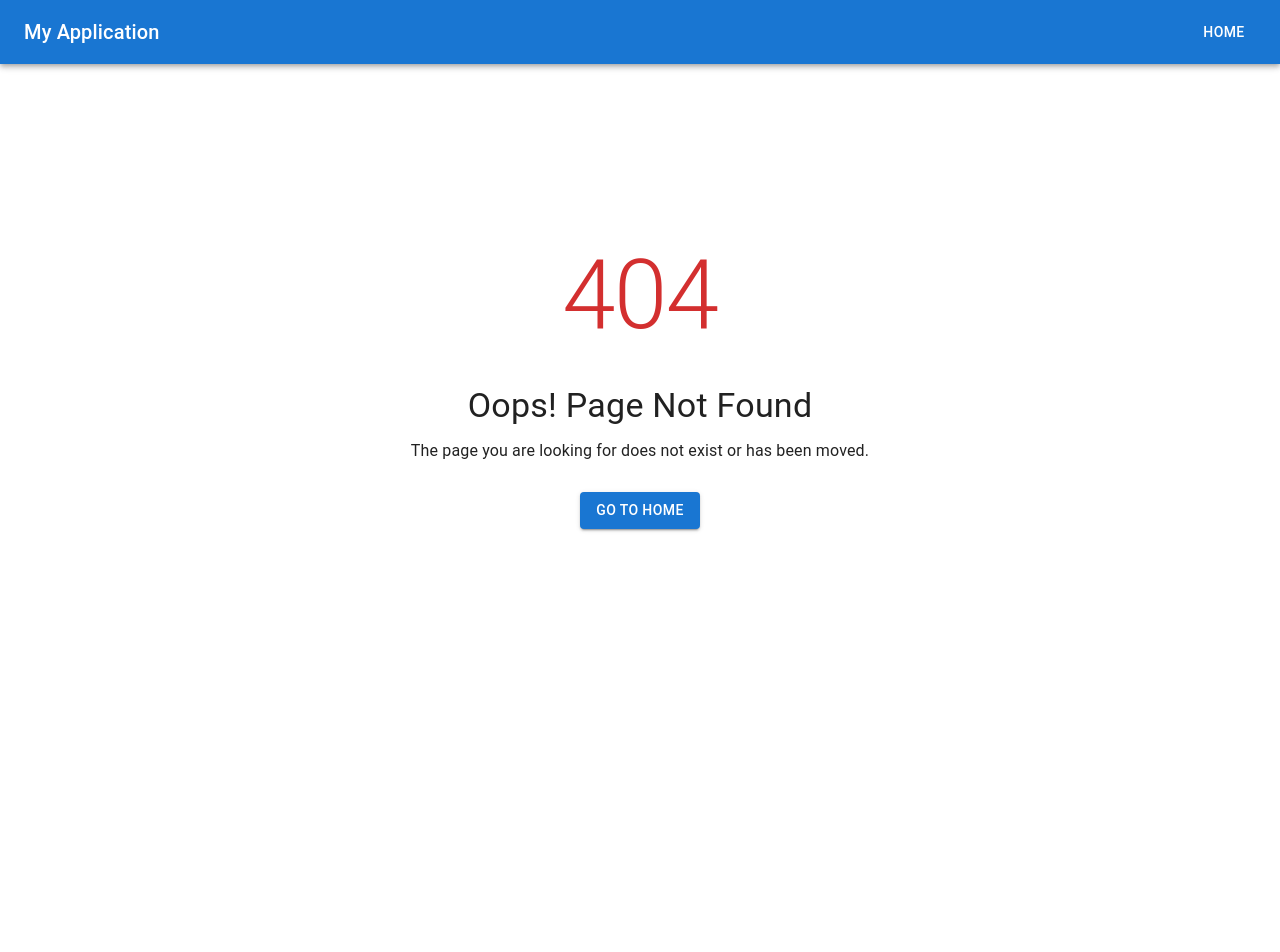
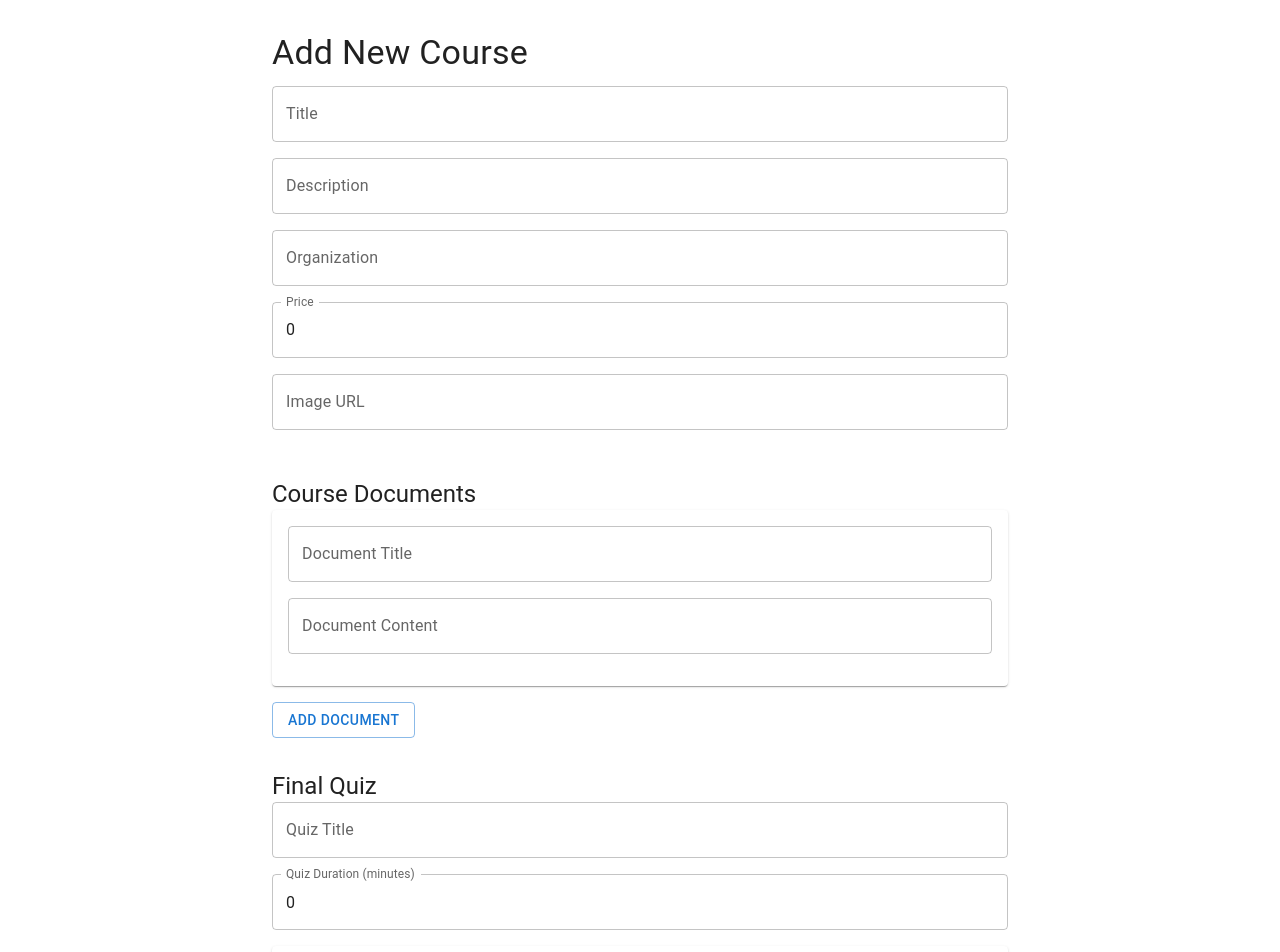
Before and after one commit to tuogn2/WebManagerCertificate, a React (Vite) app: page /add-course in a window 1280 px wide. Before the commit this address had no page. Shown: the top 952 px of the page. Before the commit the page ends 800 px from the top, so only its background shows below. Built offline with nearby package versions, Linux system fonts and the light colour scheme.

Commit message:
complete add course page

```diff
--- a/src/components/adminComponents/SideBar.jsx
+++ b/src/components/adminComponents/SideBar.jsx
@@ -1,4 +1,4 @@
-import React from "react";
+import React, { useState } from "react";
 import {
   Box,
   List,
@@ -8,24 +8,32 @@ import {
   Drawer,
   Typography,
   ListItemButton,
+  Button,
 } from "@mui/material";
 import { Dashboard, Book, Add, Settings } from "@mui/icons-material";
-import { useNavigate } from "react-router-dom";
 import { PRIMARY_COLOR } from "../../styles/styles";
+import LogoutIcon from "@mui/icons-material/Logout";
 
 // Kích thước của drawer
 const drawerWidth = 240;
 
-export default function SideBar() {
-  const navigate = useNavigate();
+export default function SideBar({ onItemSelected }) {
+  // State to keep track of the selected item
+  const [activeItem, setActiveItem] = useState("Dashboard");
 
   // Các mục trong thanh điều hướng
   const menuItems = [
-    { text: "Dashboard", icon: <Dashboard />, path: "/" },
-    { text: "Quản lý khóa học", icon: <Book />, path: "/manage-courses" },
-    { text: "Thêm khóa học", icon: <Add />, path: "/add-course" },
-    { text: "Cấu hình", icon: <Settings />, path: "/settings" },
+    { text: "Dashboard", icon: <Dashboard /> },
+    { text: "Manage course", icon: <Book /> },
+    { text: "Add course", icon: <Add /> },
+    { text: "Setting", icon: <Settings /> },
   ];
+
+  // Chuyển tap và Hover listitembutton
+  const handleItemClick = (text) => {
+    setActiveItem(text); // Set active item
+    onItemSelected(text); // Call parent handler for navigation
+  };
 
   return (
     <Drawer
@@ -52,22 +60,54 @@ export default function SideBar() {
 
       {/* Danh sách các mục điều hướng */}
       <List>
-        {menuItems.map((item, index) => (
+        {menuItems.map((item) => (
           <ListItemButton
             button
-            key={index}
-            onClick={() => navigate(item.path)}
+            key={item.text}
+            onClick={() => {
+              handleItemClick(item.text);
+            }}
             sx={{
+              backgroundColor: activeItem === item.text ? "#ccc" : "inherit", // Highlight if selected
               "&:hover": {
-                backgroundColor: "#f0f0f0",
+                backgroundColor: "#ccc",
               },
             }}
           >
-            <ListItemIcon>{item.icon}</ListItemIcon>
-            <ListItemText primary={item.text} />
+            <ListItemIcon
+              sx={{ color: activeItem === item.text ? "#000" : "#fff" }}
+            >
+              {item.icon}
+            </ListItemIcon>
+            <ListItemText
+              primary={item.text}
+              sx={{ color: activeItem === item.text ? "#000" : "#fff" }}
+            />
           </ListItemButton>
         ))}
       </List>
+      <Box
+        sx={{
+          position: "absolute",
+          bottom: 0,
+          width: "100%",
+          padding: 2,
+          boxSizing: "border-box",
+        }}
+      >
+        <Button
+          variant="contained"
+          color="primary"
+          startIcon={<LogoutIcon />}
+          fullWidth
+          onClick={() => {
+            // Handle logout logic here
+            console.log("Logout clicked");
+          }}
+        >
+          Logout
+        </Button>
+      </Box>
     </Drawer>
   );
 }
--- /dev/null
+++ b/src/pages/adminPages/AddCoursePage.jsx
@@ -0,0 +1,240 @@
+import * as React from "react";
+import { useState } from "react";
+import { Box, TextField, Button, Typography, Grid, Paper } from "@mui/material";
+import CssBaseline from "@mui/material/CssBaseline";
+
+function AddCoursePage() {
+  const [course, setCourse] = useState({
+    title: "",
+    description: "",
+    organization: "",
+    price: 0,
+    image: "",
+    documents: [{ title: "", content: "" }],
+    finalQuiz: {
+      title: "",
+      duration: 0,
+      questions: [
+        {
+          questionText: "",
+          options: ["", "", "", ""],
+          correctAnswer: "",
+        },
+      ],
+    },
+  });
+
+  const handleInputChange = (e) => {
+    const { name, value } = e.target;
+    setCourse({ ...course, [name]: value });
+  };
+
+  const handleDocumentChange = (index, field, value) => {
+    const newDocuments = [...course.documents];
+    newDocuments[index][field] = value;
+    setCourse({ ...course, documents: newDocuments });
+  };
+
+  const handleQuizChange = (index, field, value) => {
+    const newQuestions = [...course.finalQuiz.questions];
+    newQuestions[index][field] = value;
+    setCourse({
+      ...course,
+      finalQuiz: { ...course.finalQuiz, questions: newQuestions },
+    });
+  };
+
+  const handleAddDocument = () => {
+    setCourse({
+      ...course,
+      documents: [...course.documents, { title: "", content: "" }],
+    });
+  };
+
+  const handleAddQuizQuestion = () => {
+    setCourse({
+      ...course,
+      finalQuiz: {
+        ...course.finalQuiz,
+        questions: [
+          ...course.finalQuiz.questions,
+          { questionText: "", options: ["", "", "", ""], correctAnswer: "" },
+        ],
+      },
+    });
+  };
+
+  const handleSubmit = (e) => {
+    e.preventDefault();
+    console.log(course);
+    // Add logic to save the course data (API call, etc.)
+  };
+
+  return (
+    <>
+      <CssBaseline />
+      <Box
+        sx={{ padding: 4, maxWidth: "800px", margin: "0 auto" }}
+        component="form"
+        onSubmit={handleSubmit}
+      >
+        <Typography variant="h4" gutterBottom>
+          Add New Course
+        </Typography>
+
+        {/* Course Information */}
+        <TextField
+          label="Title"
+          fullWidth
+          name="title"
+          value={course.title}
+          onChange={handleInputChange}
+          sx={{ marginBottom: 2 }}
+        />
+        <TextField
+          label="Description"
+          fullWidth
+          name="description"
+          value={course.description}
+          onChange={handleInputChange}
+          sx={{ marginBottom: 2 }}
+        />
+        <TextField
+          label="Organization"
+          fullWidth
+          name="organization"
+          value={course.organization}
+          onChange={handleInputChange}
+          sx={{ marginBottom: 2 }}
+        />
+        <TextField
+          label="Price"
+          fullWidth
+          name="price"
+          type="number"
+          value={course.price}
+          onChange={handleInputChange}
+          sx={{ marginBottom: 2 }}
+        />
+        <TextField
+          label="Image URL"
+          fullWidth
+          name="image"
+          value={course.image}
+          onChange={handleInputChange}
+          sx={{ marginBottom: 2 }}
+        />
+
+        {/* Documents */}
+        <Typography variant="h5" sx={{ marginTop: 4 }}>
+          Course Documents
+        </Typography>
+
+        {course.documents.map((doc, index) => (
+          <Paper key={index} sx={{ padding: 2, marginBottom: 2 }}>
+            <TextField
+              label="Document Title"
+              fullWidth
+              value={doc.title}
+              onChange={(e) =>
+                handleDocumentChange(index, "title", e.target.value)
+              }
+              sx={{ marginBottom: 2 }}
+            />
+            <TextField
+              label="Document Content"
+              fullWidth
+              value={doc.content}
+              onChange={(e) =>
+                handleDocumentChange(index, "content", e.target.value)
+              }
+              sx={{ marginBottom: 2 }}
+            />
+          </Paper>
+        ))}
+
+        <Button variant="outlined" onClick={handleAddDocument}>
+          Add Document
+        </Button>
+
+        {/* Final Quiz */}
+        <Typography variant="h5" sx={{ marginTop: 4 }}>
+          Final Quiz
+        </Typography>
+        <TextField
+          label="Quiz Title"
+          fullWidth
+          value={course.finalQuiz.title}
+          onChange={(e) =>
+            setCourse({
+              ...course,
+              finalQuiz: { ...course.finalQuiz, title: e.target.value },
+            })
+          }
+          sx={{ marginBottom: 2 }}
+        />
+        <TextField
+          label="Quiz Duration (minutes)"
+          fullWidth
+          value={course.finalQuiz.duration}
+          onChange={(e) =>
+            setCourse({
+              ...course,
+              finalQuiz: { ...course.finalQuiz, duration: e.target.value },
+            })
+          }
+          sx={{ marginBottom: 2 }}
+        />
+
+        {course.finalQuiz.questions.map((question, index) => (
+          <Paper key={index} sx={{ padding: 2, marginBottom: 2 }}>
+            <TextField
+              label={`Question ${index + 1}`}
+              fullWidth
+              value={question.questionText}
+              onChange={(e) =>
+                handleQuizChange(index, "questionText", e.target.value)
+              }
+              sx={{ marginBottom: 2 }}
+            />
+            {question.options.map((option, optIndex) => (
+              <TextField
+                key={optIndex}
+                label={`Option ${optIndex + 1}`}
+                fullWidth
+                value={option}
+                onChange={(e) => {
+                  const newOptions = [...question.options];
+                  newOptions[optIndex] = e.target.value;
+                  handleQuizChange(index, "options", newOptions);
+                }}
+                sx={{ marginBottom: 2 }}
+              />
+            ))}
+            <TextField
+              label="Correct Answer"
+              fullWidth
+              value={question.correctAnswer}
+              onChange={(e) =>
+                handleQuizChange(index, "correctAnswer", e.target.value)
+              }
+              sx={{ marginBottom: 2 }}
+            />
+          </Paper>
+        ))}
+
+        <Button variant="outlined" onClick={handleAddQuizQuestion}>
+          Add Question
+        </Button>
+
+        <Box sx={{ marginTop: 4 }}>
+          <Button variant="contained" color="primary" type="submit">
+            Save Course
+          </Button>
+        </Box>
+      </Box>
+    </>
+  );
+}
+
+export default AddCoursePage;
--- a/src/pages/adminPages/AdminHome.jsx
+++ b/src/pages/adminPages/AdminHome.jsx
@@ -1,13 +1,44 @@
-import React from "react";
+import React, { useState } from "react";
 import { BrowserRouter, Routes, Route } from "react-router-dom";
 import SideBar from "../../components/adminComponents/SideBar";
-import { AppBar, CssBaseline, Toolbar } from "@mui/material";
+import { AppBar, Box, CssBaseline, Toolbar, Typography } from "@mui/material";
+import AddCoursePage from "./AddCoursePage";
+
+const MainContent = ({ selectedItem }) => {
+  // Render content based on the selected item
+  switch (selectedItem) {
+    case "Add course":
+      return <AddCoursePage />;
+    case "Courses":
+      return <Typography variant="h4">Here are your courses.</Typography>;
+    case "Settings":
+      return <Typography variant="h4">Adjust your settings here.</Typography>;
+    case "Profile":
+      return <Typography variant="h4">This is your profile page.</Typography>;
+    default:
+      return (
+        <Typography variant="h4">
+          Select a menu item to view content.
+        </Typography>
+      );
+  }
+};
 
 export default function AdminHome() {
+  const [selectedItem, setSelectedItem] = useState("Dashboard");
+
   return (
     <>
       <CssBaseline />
-      <SideBar />
+      <Box sx={{ display: "flex" }}>
+        {/* Sidebar on the left */}
+        <SideBar onItemSelected={setSelectedItem} />
+
+        {/* Main content area */}
+        <Box sx={{ flexGrow: 1, p: 3 }}>
+          <MainContent selectedItem={selectedItem} />
+        </Box>
+      </Box>
     </>
   );
 }
--- a/src/routes/Routes.jsx
+++ b/src/routes/Routes.jsx
@@ -13,6 +13,7 @@ import CourseDetail from "../pages/CourseDetail";
 import LearnCourse from "../pages/LearnCourse";
 import BundleDetail from "../pages/BundleDetail";
 import AdminHome from "../pages/adminPages/AdminHome";
+import AddCoursePage from "../pages/adminPages/AddCoursePage";
 
 const Routes = () => {
   return useRoutes([
@@ -39,6 +40,7 @@ const Routes = () => {
     { path: "/course/:id", element: <CourseDetail /> },
     { path: "/course/:id/learn", element: <LearnCourse /> },
     { path: "/bundle/:id", element: <BundleDetail /> },
+    { path: "/add-course", element: <AddCoursePage /> },
   ]);
 };
 
```
